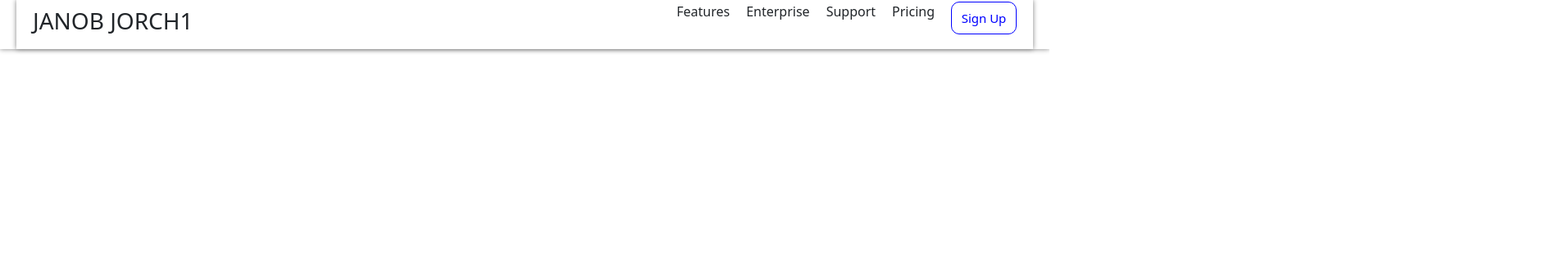
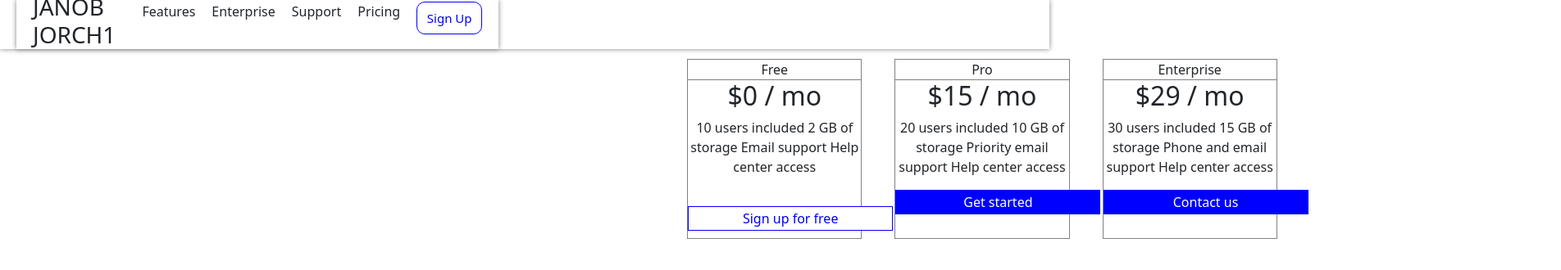
Before and after one commit to Juratbekdasturchi/loyihaffff, a React (Create React App) app: page / in a window 1280 px wide. Shown: the top 330 px of the page at 82% size, 1904 px wide, since content can reach past the window. Built offline with nearby package versions, Linux system fonts and the light colour scheme.

Commit message:
Hello world

```diff
--- a/src/App.js
+++ b/src/App.js
@@ -16,18 +16,46 @@ function App() {
           </ul>
 
         </header>
-        {/* <img src={logo} className="App-logo" alt="logo" /> */}
-        {/* <p>
-          Edit <code>src/App.js</code> and save to reload.
-        </p> */}
-        {/* <a
-          className="App-link"
-          href="https://reactjs.org"
-          target="_blank"
-          rel="noopener noreferrer"
-        >
-          Learn React
-        </a> */}
+        <main>
+          <div class="pricing-header px-3 py-3 pt-md-5 pb-md-4 mx-auto text-center">
+            <h1 class="display-4">Pricing</h1>
+            <p class="lead">Quickly build an effective pricing table for your potential customers with this <br />
+              Bootstrap example. It's built with default Bootstrap components and utilities with <br />
+              little customization.</p>
+          </div>
+
+          <div className='div'>
+            <div className='Bir'>
+              <span>Free</span>
+              <h1 className='s1'>$0 / mo</h1>
+              <p>10 users included
+                2 GB of storage
+                Email support
+                Help center access</p>
+              <button className='btn1'>Sign up for free</button>
+            </div>
+
+            <div className='Ikki'>
+              <span>Pro</span>
+              <h1 className='s1'>$15 / mo</h1>
+              <p>20 users included
+                10 GB of storage
+                Priority email support
+                Help center access</p>
+              <button className='btn2'>Get started</button>
+            </div>
+
+            <div className='Uch'>
+              <span>Enterprise</span>
+              <h1 className='s1'>$29 / mo</h1>
+              <p>30 users included
+                15 GB of storage
+                Phone and email support
+                Help center access</p>
+              <button className='btn3'>Contact us</button>
+            </div>
+          </div>
+        </main>
       </header>
     </div>
   );
```
